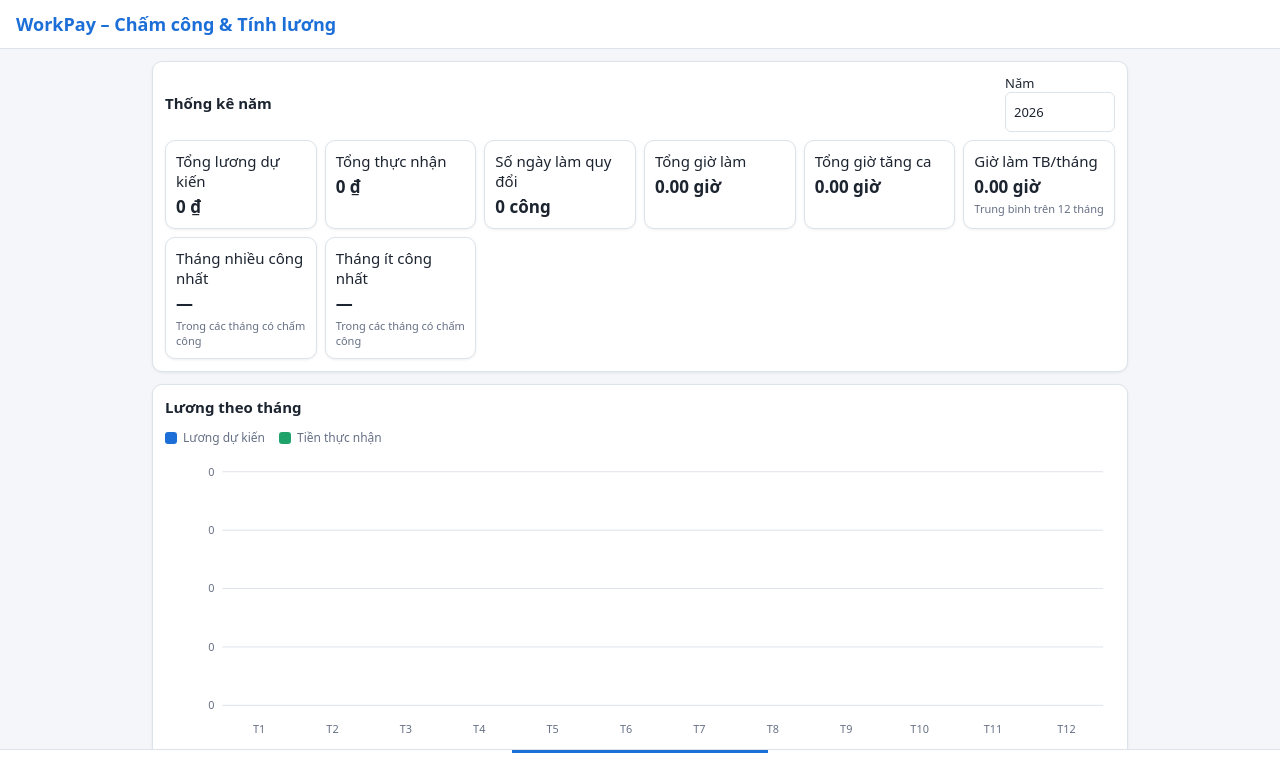
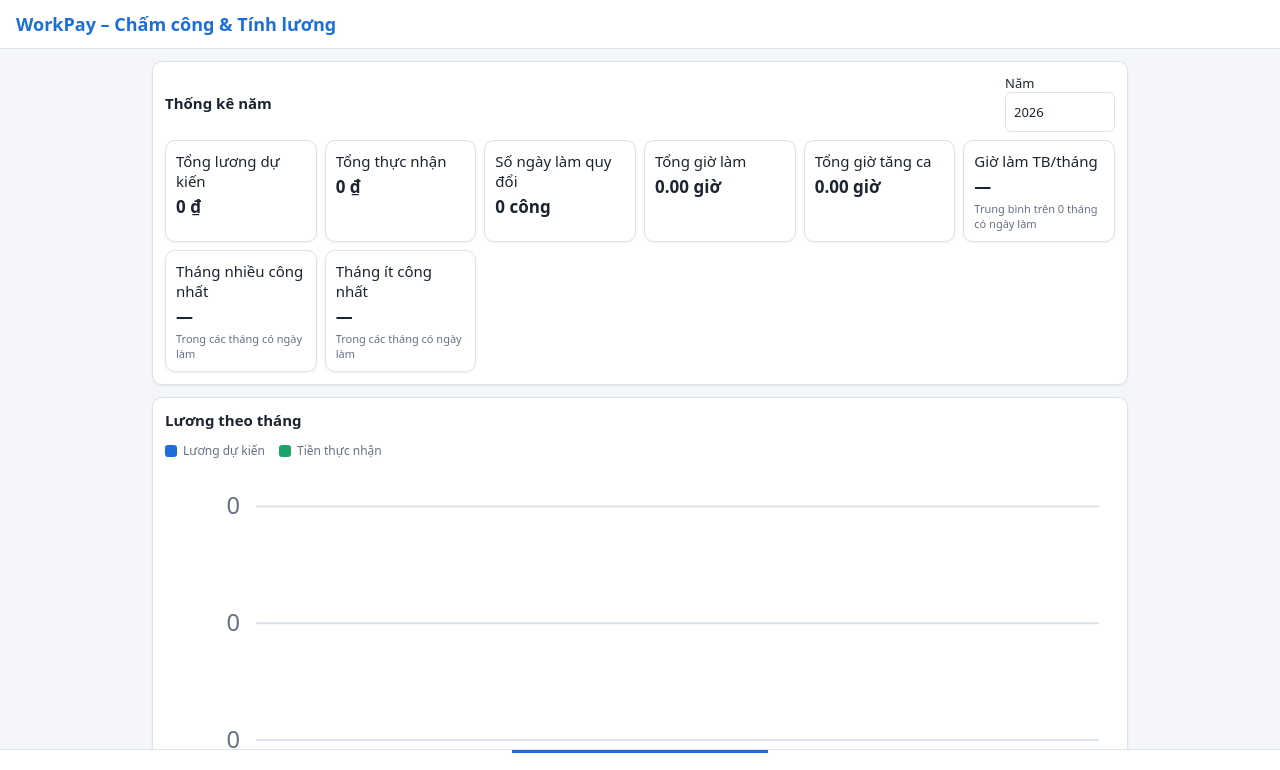
Before and after one commit to nhutnguyen03/chamcong_FAS, a website with bundled scripts: page index.html in a window 1280 px wide. Both pictures are taken after a click on the button "Thống kê năm". Shown: the top 770 px of the page. Built offline with nearby package versions, Linux system fonts and the light colour scheme.

Commit message:
chỉnh sửa logic tính toán so sánh thống kê

```diff
--- a/app.js
+++ b/app.js
@@ -41,14 +41,14 @@ function renderYear(){
     const sum=k=>R.reduce((a,r)=>a+(Number(r[k])||0),0),work=R.filter(r=>r.status==='work'),days=work.reduce((a,r)=>a+(r.halfDay?0.5:1),0),hours=sum('totalSec')/3600,overtime=sum('overtimeSec')/3600;
     return{key,month:i+1,records:R.length,days,hours,overtime,average:days?hours/days:0,expected:sum('expectedTotal'),received:P.reduce((a,p)=>a+(Number(p.amount)||0),0)};
   });
-  const records=months.reduce((a,m)=>a+m.records,0),totalHours=months.reduce((a,m)=>a+m.hours,0),totalOvertime=months.reduce((a,m)=>a+m.overtime,0),totalDays=months.reduce((a,m)=>a+m.days,0),totalExpected=months.reduce((a,m)=>a+m.expected,0),totalReceived=months.reduce((a,m)=>a+m.received,0),active=months.filter(m=>m.records);
-  const extrema=fn=>{if(!active.length)return'—';const value=fn(active[0]);return active.filter(m=>fn(m)===value).map(m=>`T${m.month}`).join(', ')};
+  const totalHours=months.reduce((a,m)=>a+m.hours,0),totalOvertime=months.reduce((a,m)=>a+m.overtime,0),totalDays=months.reduce((a,m)=>a+m.days,0),totalExpected=months.reduce((a,m)=>a+m.expected,0),totalReceived=months.reduce((a,m)=>a+m.received,0),worked=months.filter(m=>m.days>0);
+  const extrema=(fn,pick)=>{if(!worked.length)return'—';const value=pick(...worked.map(fn));return worked.filter(m=>fn(m)===value).map(m=>`T${m.month}`).join(', ')};
   $('#yearStats').innerHTML=[
     ['Tổng lương dự kiến',money(totalExpected)],['Tổng thực nhận',money(totalReceived)],['Số ngày làm quy đổi',`${totalDays.toLocaleString('vi-VN')} công`],
-    ['Tổng giờ làm',`${totalHours.toFixed(2)} giờ`],['Tổng giờ tăng ca',`${totalOvertime.toFixed(2)} giờ`],['Giờ làm TB/tháng',`${(totalHours/12).toFixed(2)} giờ`],
-    ['Tháng nhiều công nhất',extrema(m=>m.days)],['Tháng ít công nhất',extrema(m=>m.days)]
-  ].map(([label,value],i)=>`<div>${label}<b>${value}</b>${i===5?'<small>Trung bình trên 12 tháng</small>':''}${i===6||i===7?'<small>Trong các tháng có chấm công</small>':''}</div>`).join('');
-  const max=Math.max(0,...months.flatMap(m=>[m.expected,m.received])),min=Math.min(0,...months.flatMap(m=>[m.expected,m.received])),spread=max-min,range=spread||1,chartW=960,chartH=300,top=22,bottom=42,left=58,right=12,plotH=chartH-top-bottom,plotW=chartW-left-right,barW=13,zeroY=top+plotH*max/range;
+    ['Tổng giờ làm',`${totalHours.toFixed(2)} giờ`],['Tổng giờ tăng ca',`${totalOvertime.toFixed(2)} giờ`],['Giờ làm TB/tháng',worked.length?`${(totalHours/worked.length).toFixed(2)} giờ`:'—'],
+    ['Tháng nhiều công nhất',extrema(m=>m.days,Math.max)],['Tháng ít công nhất',worked.length<2?'—':extrema(m=>m.days,Math.min)]
+  ].map(([label,value],i)=>`<div>${label}<b>${value}</b>${i===5?`<small>Trung bình trên ${worked.length} tháng có ngày làm</small>`:''}${i===6||i===7?'<small>Trong các tháng có ngày làm</small>':''}</div>`).join('');
+  const max=Math.max(0,...months.flatMap(m=>[m.expected,m.received])),min=Math.min(0,...months.flatMap(m=>[m.expected,m.received])),spread=max-min,range=spread||1,chartW=480,chartH=300,top=22,bottom=42,left=46,right=8,plotH=chartH-top-bottom,plotW=chartW-left-right,barW=8,zeroY=top+plotH*max/range;
   const lines=Array.from({length:5},(_,i)=>{const y=top+plotH*i/4,value=max-spread*i/4;return`<line x1="${left}" y1="${y}" x2="${chartW-right}" y2="${y}" class="chart-grid"/><text x="${left-8}" y="${y+4}" text-anchor="end" class="chart-axis">${compactMoney(value)}</text>`}).join('');
   const bar=(x,value,kind,month)=>{const height=Math.abs(value)*plotH/range,y=value>=0?zeroY-height:zeroY;return`<rect x="${x}" y="${y}" width="${barW}" height="${height}" rx="2" class="${kind}"><title>T${month}: ${kind==='bar-expected'?'lương dự kiến':'thực nhận'} ${money(value)}</title></rect>`};
   const bars=months.map((m,i)=>{const center=left+plotW*(i+.5)/12;return`${bar(center-barW-2,m.expected,'bar-expected',m.month)}${bar(center+2,m.received,'bar-paid',m.month)}<text x="${center}" y="${chartH-14}" text-anchor="middle" class="chart-axis">T${m.month}</text>`}).join('');
--- a/index.html
+++ b/index.html
@@ -5,7 +5,7 @@
 <section id="cal" class="sec"><div class="card"><div class="row np"><button class="s" id="prev">‹</button><b id="ml"></b><button class="s" id="next">›</button><button class="s" id="cur">Tháng hiện tại</button></div><div class="cal" id="grid"></div><p style="font-size:12px">Xanh lá: đủ công · Cam: đi trễ/về sớm · Xanh dương: nghỉ có lương/lễ · Xám: nghỉ không lương · Ô trắng: chưa chấm công</p></div></section>
 <section id="pay" class="sec" hidden><div class="stats" id="stats"></div><div class="card" style="margin-top:12px"><div class="row np"><b>Chi tiết ngày</b><span><button class="s" id="csv">Xuất CSV</button> <button class="s" onclick="print()">In bảng lương</button></span></div><div class="tw"><table id="tbl"></table></div></div>
 <div class="card"><b>Tiền thực nhận</b><div class="np"><div class="g"><label>Ngày nhận<input type="date" id="pd"></label><label>Số tiền (âm = hoàn trả)<input type="number" id="pa"></label><label>Loại<select id="pt"><option>Tạm ứng</option><option>Lương đợt 1</option><option>Lương cuối tháng</option><option>Bổ sung/điều chỉnh</option></select></label><label>Ghi chú<input id="pn"></label></div><button class="p" id="padd">Thêm khoản</button></div><div class="tw"><table id="ptbl"></table></div></div></section>
-<section id="year" class="sec" hidden><div class="card"><div class="row np"><b>Thống kê năm</b><label class="year-picker">Năm<input id="yearInput" type="number" min="2000" max="9999" step="1"></label></div><div class="stats" id="yearStats"></div></div><div class="card"><b>Lương theo tháng</b><div class="chart-legend"><span><i class="legend-expected"></i>Lương dự kiến</span><span><i class="legend-paid"></i>Tiền thực nhận</span></div><div class="annual-chart" id="yearChart"></div></div><div class="card"><b>Tổng hợp từng tháng</b><div class="tw"><table id="yearTable"></table></div><p class="year-note">Công quy đổi: ngày làm đủ = 1 công, nửa ngày = 0,5 công. Các tháng có dữ liệu chấm công mới được dùng để xác định tháng nhiều/ít công nhất.</p></div></section>
+<section id="year" class="sec" hidden><div class="card"><div class="row np"><b>Thống kê năm</b><label class="year-picker">Năm<input id="yearInput" type="number" min="2000" max="9999" step="1"></label></div><div class="stats" id="yearStats"></div></div><div class="card"><b>Lương theo tháng</b><div class="chart-legend"><span><i class="legend-expected"></i>Lương dự kiến</span><span><i class="legend-paid"></i>Tiền thực nhận</span></div><div class="annual-chart" id="yearChart"></div></div><div class="card"><b>Tổng hợp từng tháng</b><div class="tw"><table id="yearTable"></table></div><p class="year-note">Công quy đổi: ngày làm đủ = 1 công, nửa ngày = 0,5 công. Tháng nhiều/ít công được tính trong các tháng có ngày làm thực tế.</p></div></section>
 <section id="set" class="sec" hidden><div class="card"><b>Thiết lập lương mặc định</b><div class="g" id="sf"></div><p style="font-size:12px">Chỉ áp dụng cho ngày chấm công mới; ngày cũ giữ nguyên thông số đã lưu. Lương giờ quy đổi: <b id="conv"></b></p><button class="p" id="ssave">Lưu làm mặc định</button></div></section>
 <section id="bak" class="sec" hidden><div class="card"><b>Sao lưu &amp; phục hồi</b><p>Dữ liệu chỉ lưu trong trình duyệt này (IndexedDB), không đồng bộ thiết bị khác. Hãy xuất JSON định kỳ.</p><button class="p" id="exp">Xuất JSON</button><hr><label>Chế độ nhập<select id="imode"><option value="merge">Hợp nhất (ghi đè bản ghi trùng ID)</option><option value="replace">Thay thế toàn bộ</option></select></label><input type="file" id="imp" accept=".json"><hr><button class="d" id="wipe">Xóa toàn bộ dữ liệu</button></div></section>
 </main>
--- a/styles.css
+++ b/styles.css
@@ -110,15 +110,9 @@ main {
   fill: #20a36a;
 }
 
-.annual-chart {
-  width: 100%;
-  overflow-x: auto;
-}
-
-.annual-chart svg {
+#yearChart svg {
   display: block;
   width: 100%;
-  min-width: 560px;
   height: auto;
 }
 
@@ -129,7 +123,7 @@ main {
 
 .chart-axis {
   fill: var(--color-muted);
-  font: 11px system-ui, sans-serif;
+  font: 12px system-ui, sans-serif;
 }
 
 .year-total th {
```
